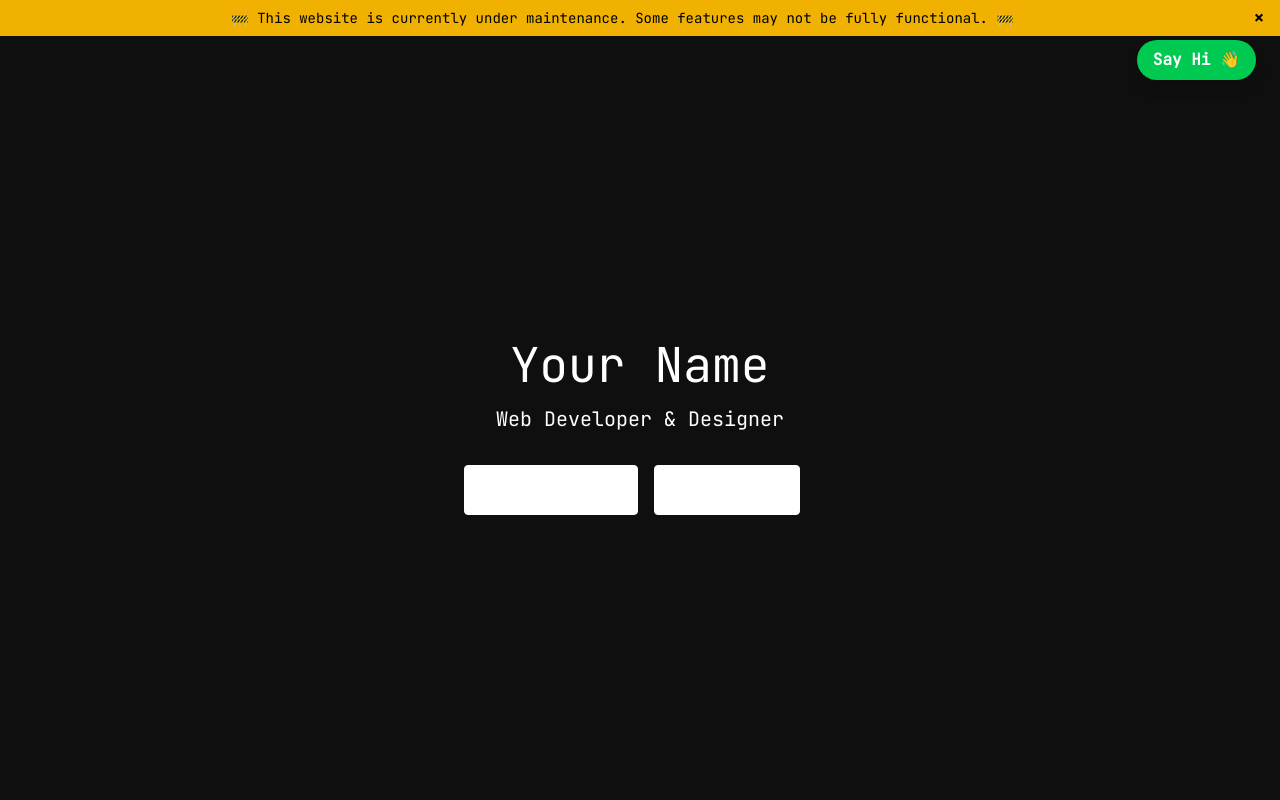
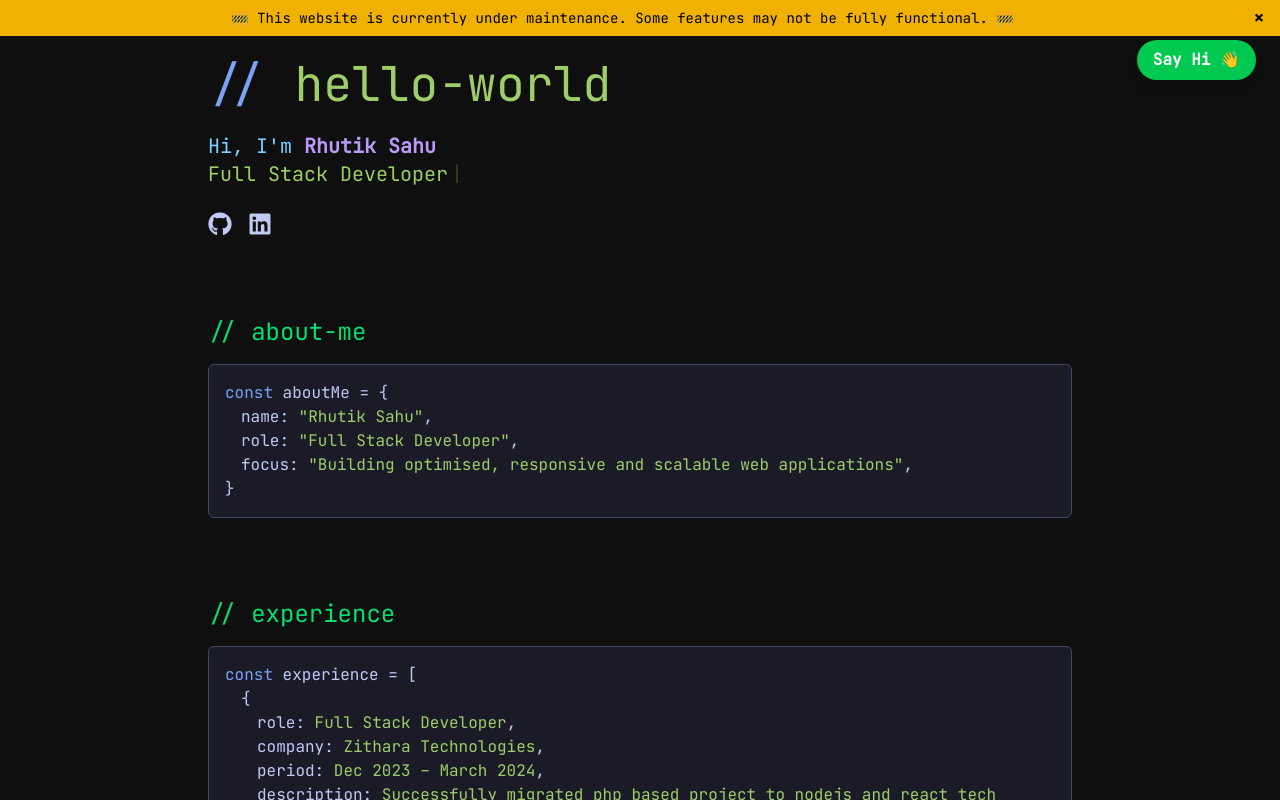
Before and after one commit to rhutiksahu12/portfolio, a React (Vite) app: page / in a window 1280 px wide. Shown: the top 800 px of the page. Built offline with nearby package versions, Linux system fonts and the light colour scheme.

Commit message:
bug  fixes hero section

```diff
--- a/src/App.jsx
+++ b/src/App.jsx
@@ -21,7 +21,7 @@ const App = () => {
         Say Hi 👋
       </button>
 
-      <ThreeBackground />
+      {/* <ThreeBackground /> */}
       <div className="max-w-4xl mx-auto px-4 py-6 space-y-20">
         <Hero />
         <About />
```
